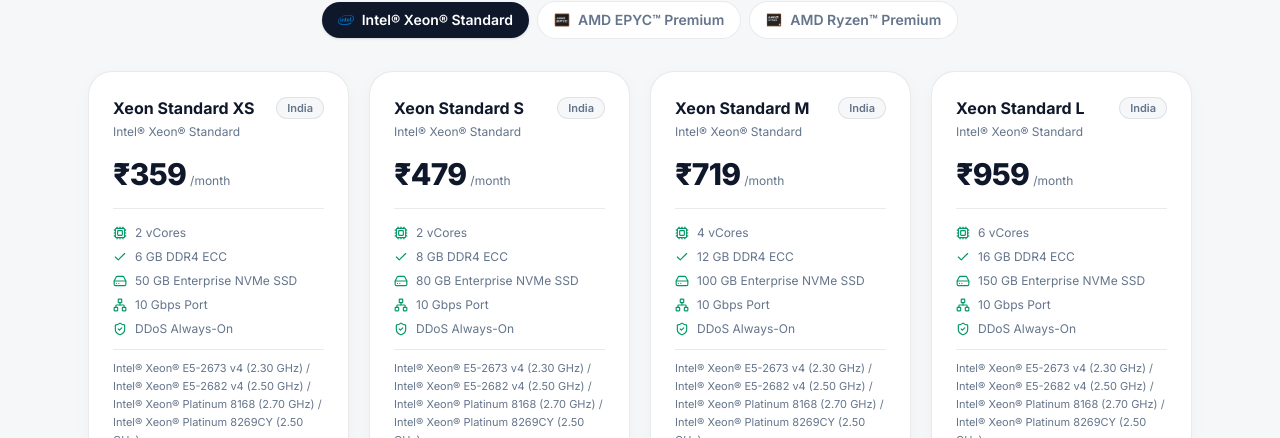
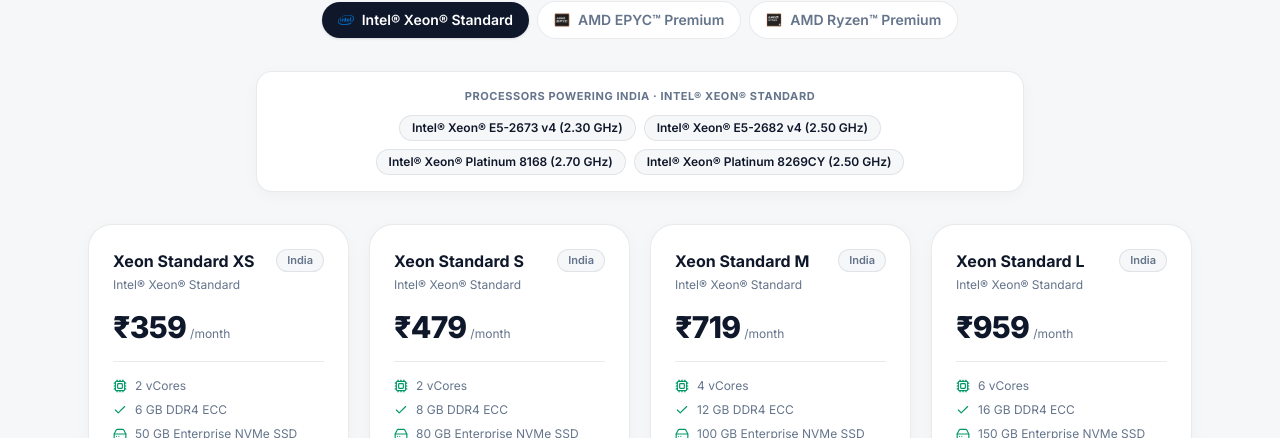
Before and after one commit to manuekamjotsidhu-byte/treemc-web, a Next.js app: page /vps in a window 1280 px wide. Shown: the part 362-800 px from the top of the page. Built offline with nearby package versions, Linux system fonts and the light colour scheme; no server answers.

Commit message:
Show multi-CPU lineup box above VPS/RDP/VDS grids instead of inside each plan card

```diff
--- a/app/rdp-hosting/page.tsx
+++ b/app/rdp-hosting/page.tsx
@@ -20,6 +20,19 @@ export default function RdpPage() {
         <p className="mx-auto mt-3 max-w-xl text-sm text-[var(--muted)]">
           24/7 Windows Remote Desktop servers in India with DDR4 ECC memory, NVMe SSD storage, and 1 Gbps unmetered bandwidth.
         </p>
+      </div>
+
+      <div className="rv card-clean mx-auto mb-8 max-w-3xl rounded-2xl p-4 text-center">
+        <div className="text-[11px] font-bold uppercase tracking-wider text-[var(--muted)]">
+          Processors powering India Windows RDP
+        </div>
+        <div className="mt-2.5 flex flex-wrap justify-center gap-2">
+          {["Intel® Xeon® E5-2673 v4", "Intel® Xeon® E5-2682 v4", "Intel® Xeon® Platinum 8168", "Intel® Xeon® Platinum 8269CY"].map((m) => (
+            <span key={m} className="rounded-full border border-[var(--border)] bg-[var(--bg)] px-3 py-1 text-xs font-semibold">
+              {m}
+            </span>
+          ))}
+        </div>
       </div>
 
       <div className="grid gap-5 sm:grid-cols-2 lg:grid-cols-3">
--- a/app/vds-hosting/page.tsx
+++ b/app/vds-hosting/page.tsx
@@ -20,6 +20,19 @@ export default function VdsHostingPage() {
         <p className="mx-auto mt-3 max-w-xl text-sm text-[var(--muted)]">
           100% dedicated CPU cores with DDR4 ECC RAM and Enterprise NVMe in Noida &amp; Delhi.
         </p>
+      </div>
+
+      <div className="rv card-clean mx-auto mb-8 max-w-3xl rounded-2xl p-4 text-center">
+        <div className="text-[11px] font-bold uppercase tracking-wider text-[var(--muted)]">
+          Processors powering India VDS
+        </div>
+        <div className="mt-2.5 flex flex-wrap justify-center gap-2">
+          {["Intel® Xeon® Platinum 8168", "Intel® Xeon® Platinum 8269CY", "Intel® Xeon® E5-2682 v4"].map((m) => (
+            <span key={m} className="rounded-full border border-[var(--border)] bg-[var(--bg)] px-3 py-1 text-xs font-semibold">
+              {m}
+            </span>
+          ))}
+        </div>
       </div>
 
       <div className="grid gap-6 sm:grid-cols-3">
--- a/src/components/VpsExplorer.tsx
+++ b/src/components/VpsExplorer.tsx
@@ -48,6 +48,14 @@ export default function VpsExplorer() {
     () => plans.filter((p) => p.location === location && p.processorFamily === activeFamily),
     [plans, location, activeFamily]
   );
+
+  const familyCpuModels = useMemo(() => {
+    const map = new Map<string, string>();
+    visiblePlans.forEach((p) => {
+      p.cpuModels?.forEach((m) => map.set(m.id, m.name));
+    });
+    return Array.from(map.values());
+  }, [visiblePlans]);
 
   const [calcLoc, setCalcLoc] = useState("India");
   const [calcRam, setCalcRam] = useState(6);
@@ -115,6 +123,21 @@ export default function VpsExplorer() {
           })}
         </div>
 
+        {familyCpuModels.length > 1 && (
+          <div className="rv card-clean mx-auto mb-8 max-w-3xl rounded-2xl p-4 text-center">
+            <div className="text-[11px] font-bold uppercase tracking-wider text-[var(--muted)]">
+              Processors powering {location} · {activeFamily}
+            </div>
+            <div className="mt-2.5 flex flex-wrap justify-center gap-2">
+              {familyCpuModels.map((name) => (
+                <span key={name} className="rounded-full border border-[var(--border)] bg-[var(--bg)] px-3 py-1 text-xs font-semibold">
+                  {name}
+                </span>
+              ))}
+            </div>
+          </div>
+        )}
+
         <div className="grid gap-5 sm:grid-cols-2 lg:grid-cols-4">
           {visiblePlans.map((plan) => (
             <div key={plan.id} className="rv card-clean flex flex-col justify-between rounded-3xl p-6 transition hover:-translate-y-0.5">
@@ -141,12 +164,6 @@ export default function VpsExplorer() {
                   <li className="flex items-center gap-2"><Network className="h-3.5 w-3.5 text-emerald-600 dark:text-emerald-400 shrink-0" /><span>{plan.bandwidth}</span></li>
                   <li className="flex items-center gap-2"><ShieldCheck className="h-3.5 w-3.5 text-emerald-600 dark:text-emerald-400 shrink-0" /><span>{plan.protection}</span></li>
                 </ul>
-
-                {plan.cpuModels?.length > 0 && (
-                  <p className="mt-3 border-t border-[var(--border)] pt-2.5 text-[11px] leading-relaxed text-[var(--muted)]">
-                    {plan.cpuModels.map((m) => m.name).join(" / ")}
-                  </p>
-                )}
               </div>
 
               <a
```
